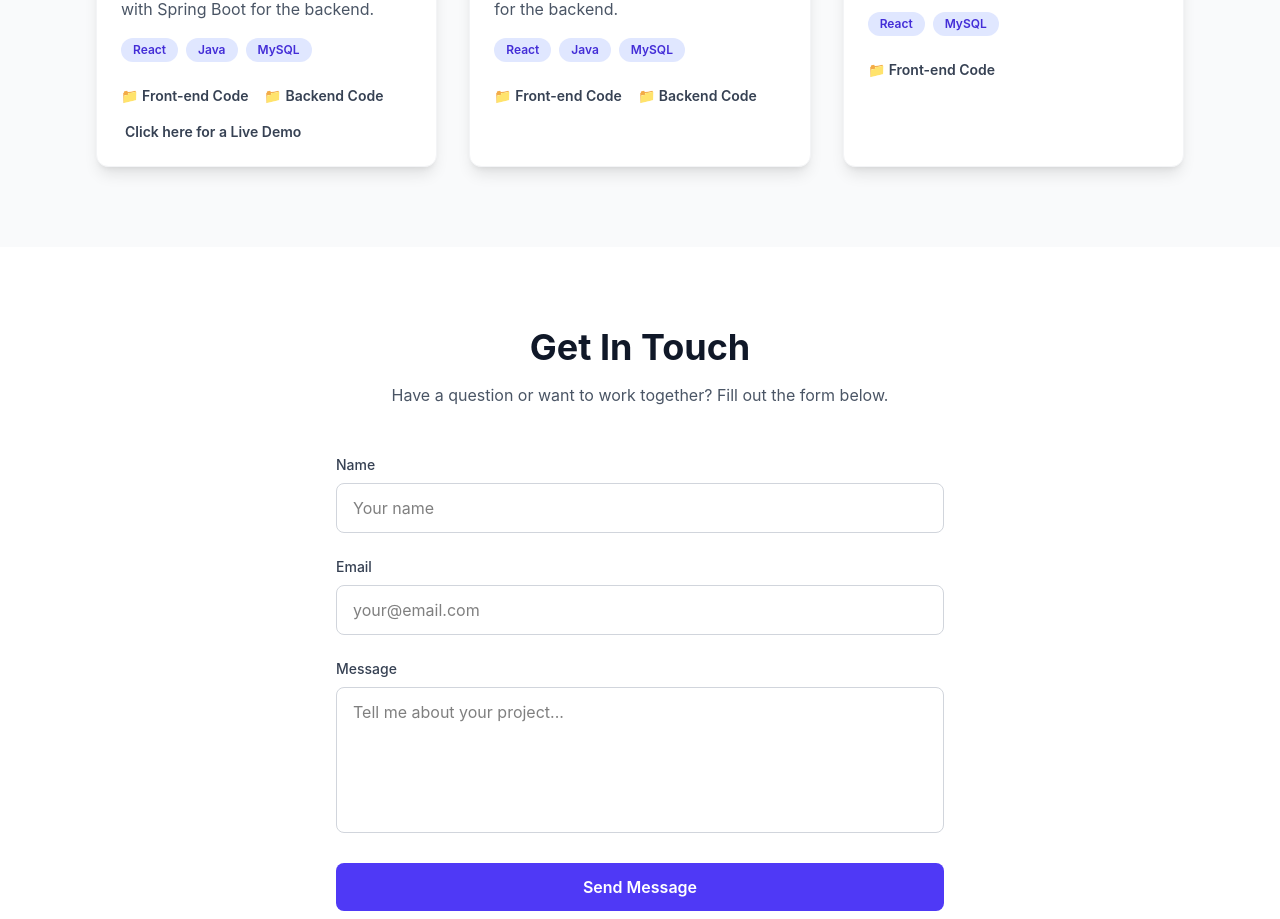
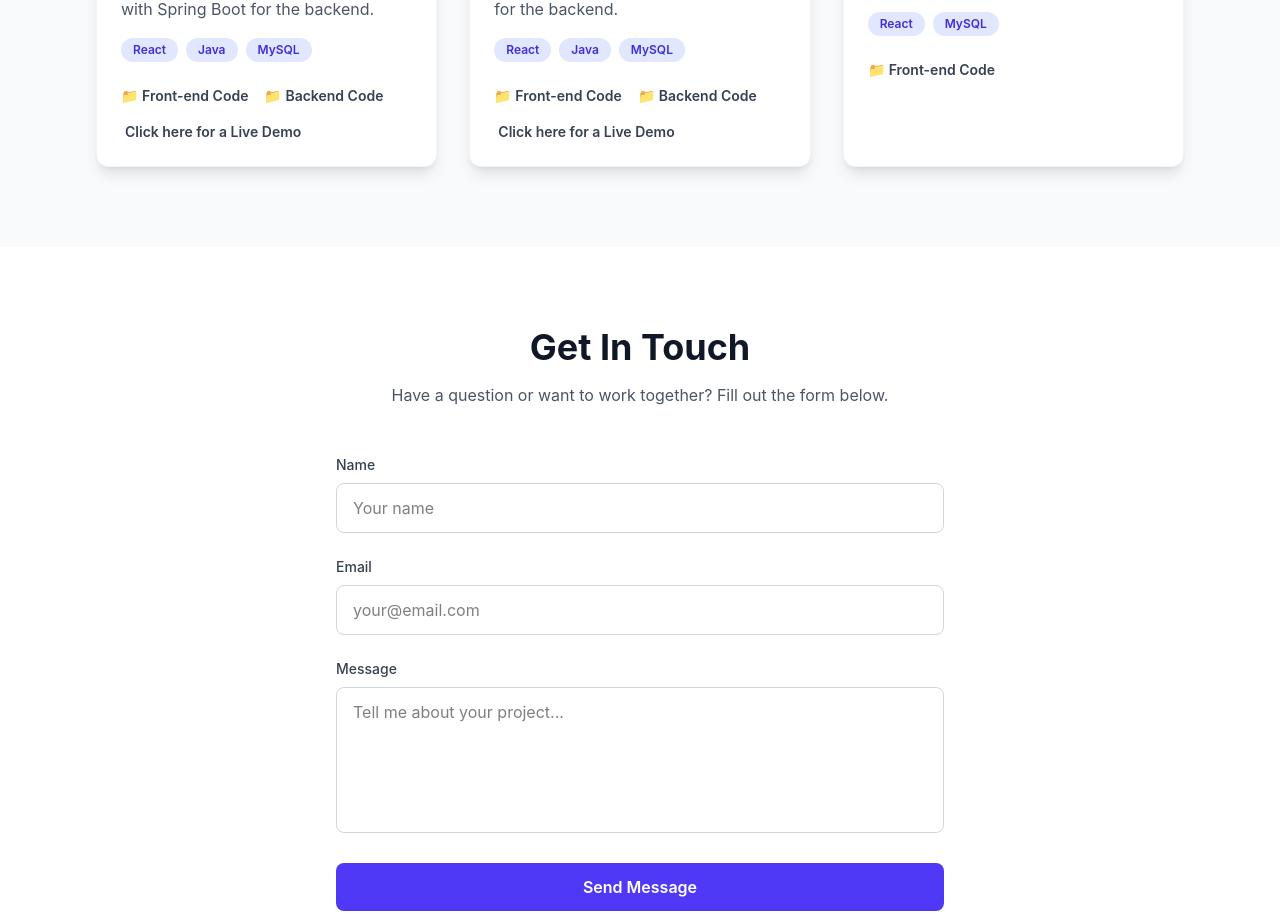
Before and after one commit to MziwamangwevuNtutu/my-portfolio, a React (Vite) app: page / in a window 1280 px wide. Shown: the part 2079-2998 px from the top of the page. Built offline with nearby package versions, Linux system fonts and the light colour scheme.

Commit message:
Deployed the Todo project

```diff
--- a/src/data/portfolioData.js
+++ b/src/data/portfolioData.js
@@ -34,7 +34,7 @@ export const portfolioData = {
       description: "A simple and efficient to-do list application built with React for the frontend and Java with Spring Boot for the backend.",
       tags: ["React", "Java", "MySQL"],
       image: TodoImg,
-      link: "https://demo.com",
+      link: "https://extraordinary-salmiakki-8a77d6.netlify.app/",
       repo: "https://github.com/MziwamangwevuNtutu/todo-frontend",
       repoBackend: "https://github.com/MziwamangwevuNtutu/ToDoList-Backend"
     },
```
